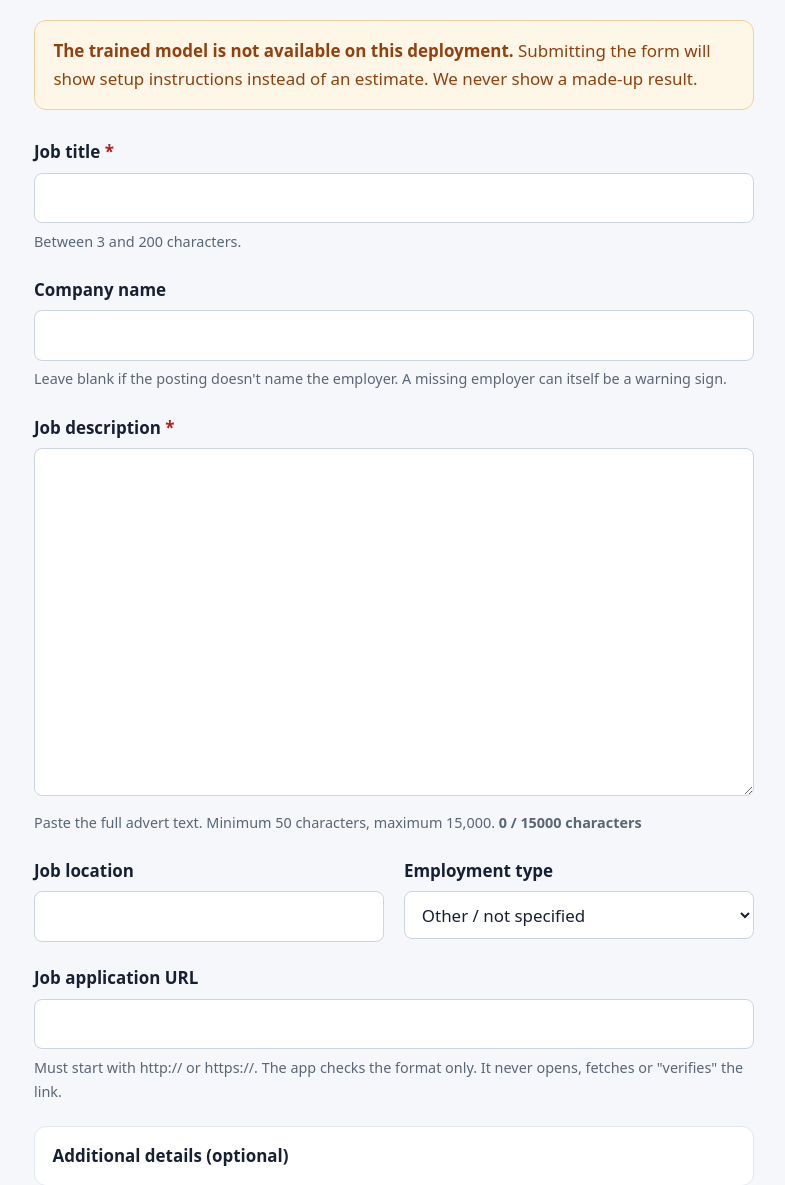
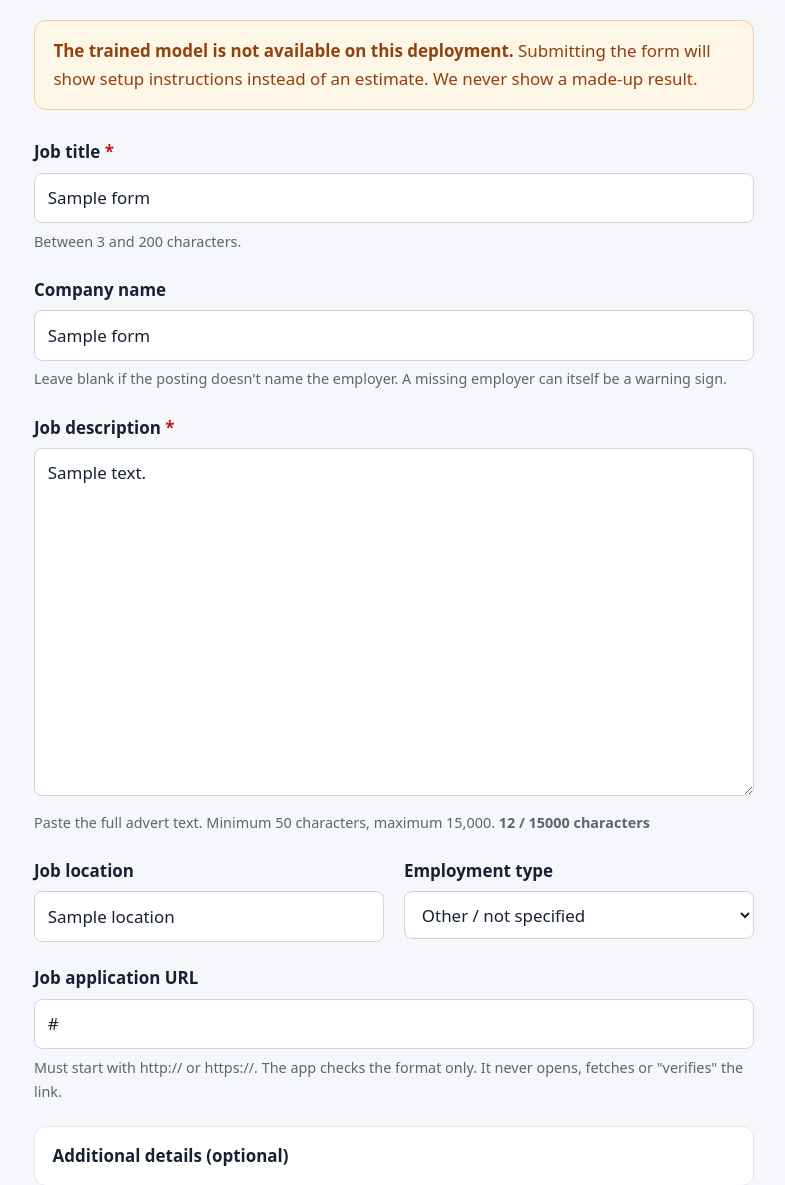
Before and after one commit to pugazh5t5-sys/jobshield-ai, a Flask app: template templates/analyze.html in a window 1280 px wide. Shown: the part 247-1432 px from the top of the page, without its empty margins (246-1031 px from the left). Run offline with Flask 3, Linux system fonts and the light colour scheme; the template is opened without the code that fills it: most values are stand-ins (such as "Sample title", 1, 10 or a date in 2020); some libraries are stand-ins or nearby versions.

Commit message:
fix: show server validation errors and preserve form inputs

```diff
--- a/templates/analyze.html
+++ b/templates/analyze.html
@@ -10,6 +10,13 @@
       Paste the posting exactly as you received it. The more of the original
       wording you keep, the more the warning-sign rules have to work with.
     </p>
+
+    {% if form_errors %}
+      <div class="notice notice--warning" role="alert" aria-labelledby="validation-errors-heading">
+        <h2 id="validation-errors-heading" class="subsection-title">Please check these fields</h2>
+        <ul>{% for error in form_errors %}<li>{{ error }}</li>{% endfor %}</ul>
+      </div>
+    {% endif %}
 
     {% if not model_status.available %}
       <div class="notice notice--warning" role="status">
@@ -32,7 +39,7 @@
           <span class="visually-hidden">(required)</span>
         </label>
         <input class="field__input" type="text" id="job_title" name="job_title"
-               maxlength="200" required
+               maxlength="200" required value="{{ form_data.get('job_title', '') }}"
                aria-describedby="job_title_hint"
                autocomplete="off">
         <p class="field__hint" id="job_title_hint">Between 3 and 200 characters.</p>
@@ -41,7 +48,7 @@
       <div class="field">
         <label class="field__label" for="company_name">Company name</label>
         <input class="field__input" type="text" id="company_name" name="company_name"
-               maxlength="200" aria-describedby="company_name_hint" autocomplete="off">
+               maxlength="200" value="{{ form_data.get('company_name', '') }}" aria-describedby="company_name_hint" autocomplete="off">
         <p class="field__hint" id="company_name_hint">
           Leave blank if the posting doesn't name the employer. A missing employer
           can itself be a warning sign.
@@ -57,7 +64,7 @@
                   name="job_description" rows="12" required
                   maxlength="15000"
                   aria-describedby="job_description_hint"
-                  data-counter-target="job_description_count"></textarea>
+                  data-counter-target="job_description_count">{{ form_data.get('job_description', '') }}</textarea>
         <p class="field__hint" id="job_description_hint">
           Paste the full advert text. Minimum 50 characters, maximum 15,000.
           <span class="field__counter" data-counter="job_description_count"
@@ -69,18 +76,18 @@
         <div class="field">
           <label class="field__label" for="location">Job location</label>
           <input class="field__input" type="text" id="location" name="location"
-                 maxlength="200" autocomplete="off">
+                 maxlength="200" value="{{ form_data.get('location', '') }}" autocomplete="off">
         </div>
 
         <div class="field">
           <label class="field__label" for="employment_type">Employment type</label>
           <select class="field__input" id="employment_type" name="employment_type">
             <option value="">Other / not specified</option>
-            <option value="Full-time">Full-time</option>
-            <option value="Part-time">Part-time</option>
-            <option value="Contract">Contract</option>
-            <option value="Temporary">Temporary</option>
-            <option value="Internship">Internship</option>
+            <option value="Full-time" {% if form_data.get('employment_type') == 'Full-time' %}selected{% endif %}>Full-time</option>
+            <option value="Part-time" {% if form_data.get('employment_type') == 'Part-time' %}selected{% endif %}>Part-time</option>
+            <option value="Contract" {% if form_data.get('employment_type') == 'Contract' %}selected{% endif %}>Contract</option>
+            <option value="Temporary" {% if form_data.get('employment_type') == 'Temporary' %}selected{% endif %}>Temporary</option>
+            <option value="Internship" {% if form_data.get('employment_type') == 'Internship' %}selected{% endif %}>Internship</option>
           </select>
         </div>
       </div>
@@ -88,7 +95,7 @@
       <div class="field">
         <label class="field__label" for="job_url">Job application URL</label>
         <input class="field__input" type="url" id="job_url" name="job_url"
-               maxlength="2000" inputmode="url"
+               maxlength="2000" value="{{ form_data.get('job_url', '') }}" inputmode="url"
                aria-describedby="job_url_hint" autocomplete="off">
         <p class="field__hint" id="job_url_hint">
           Must start with http:// or https://. The app checks the format only.
@@ -104,7 +111,7 @@
             <label class="field__label" for="requirements">Requirements</label>
             <textarea class="field__input" id="requirements" name="requirements"
                       rows="5" maxlength="10000"
-                      data-counter-target="requirements_count"></textarea>
+                      data-counter-target="requirements_count">{{ form_data.get('requirements', '') }}</textarea>
             <p class="field__hint">
               Up to 10,000 characters.
               <span class="field__counter" data-counter="requirements_count">0 / 10000 characters</span>
@@ -115,7 +122,7 @@
             <label class="field__label" for="benefits">Benefits</label>
             <textarea class="field__input" id="benefits" name="benefits"
                       rows="4" maxlength="5000"
-                      data-counter-target="benefits_count"></textarea>
+                      data-counter-target="benefits_count">{{ form_data.get('benefits', '') }}</textarea>
             <p class="field__hint">
               Up to 5,000 characters.
               <span class="field__counter" data-counter="benefits_count">0 / 5000 characters</span>
@@ -126,7 +133,7 @@
             <label class="field__label" for="company_profile">About the company</label>
             <textarea class="field__input" id="company_profile" name="company_profile"
                       rows="5" maxlength="10000"
-                      data-counter-target="company_profile_count"></textarea>
+                      data-counter-target="company_profile_count">{{ form_data.get('company_profile', '') }}</textarea>
             <p class="field__hint">
               Up to 10,000 characters.
               <span class="field__counter" data-counter="company_profile_count">0 / 10000 characters</span>
@@ -137,13 +144,13 @@
             <div class="field">
               <label class="field__label" for="salary_range">Salary or pay information</label>
               <input class="field__input" type="text" id="salary_range" name="salary_range"
-                     maxlength="200" autocomplete="off">
+                     maxlength="200" value="{{ form_data.get('salary_range', '') }}" autocomplete="off">
             </div>
 
             <div class="field">
               <label class="field__label" for="recruiter_email">Recruiter contact email</label>
               <input class="field__input" type="email" id="recruiter_email" name="recruiter_email"
-                     maxlength="254" autocomplete="off"
+                     maxlength="254" value="{{ form_data.get('recruiter_email', '') }}" autocomplete="off"
                      aria-describedby="recruiter_email_hint">
               <p class="field__hint" id="recruiter_email_hint">
                 Optional. Used only by the warning-sign rules to look for
```
